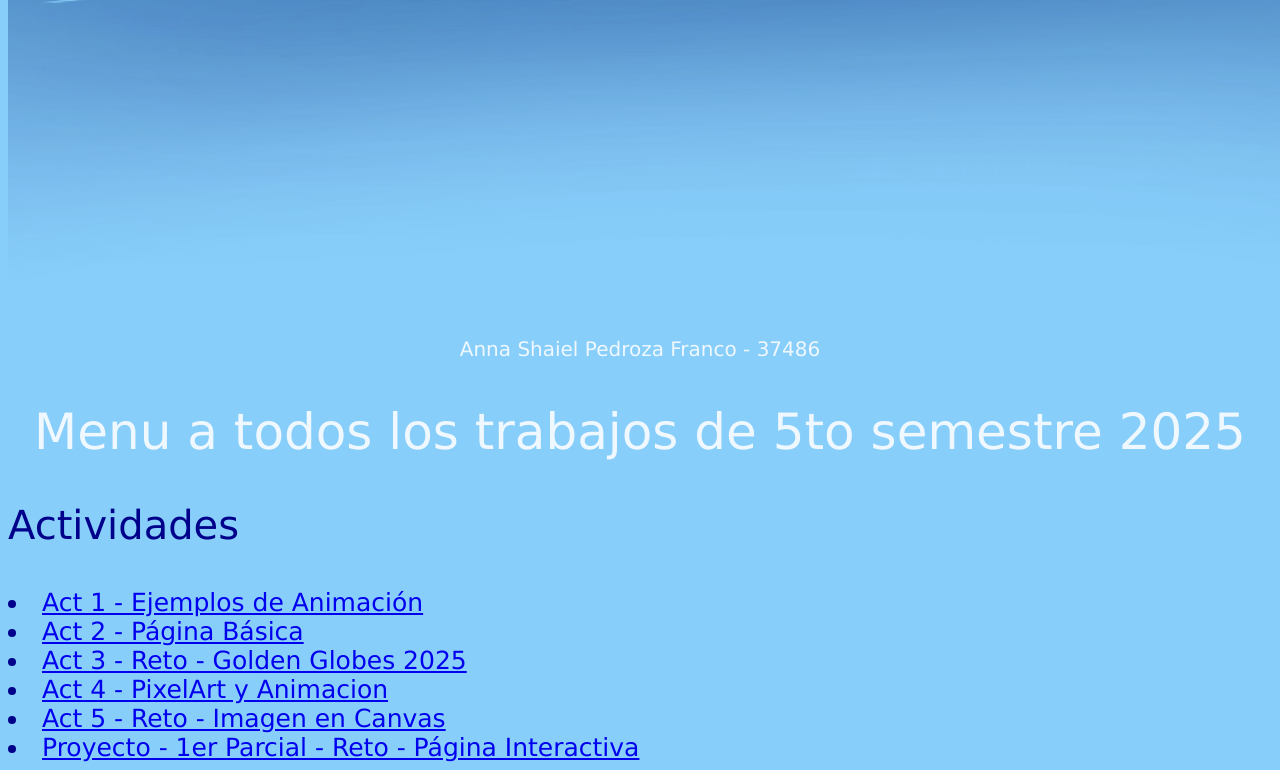
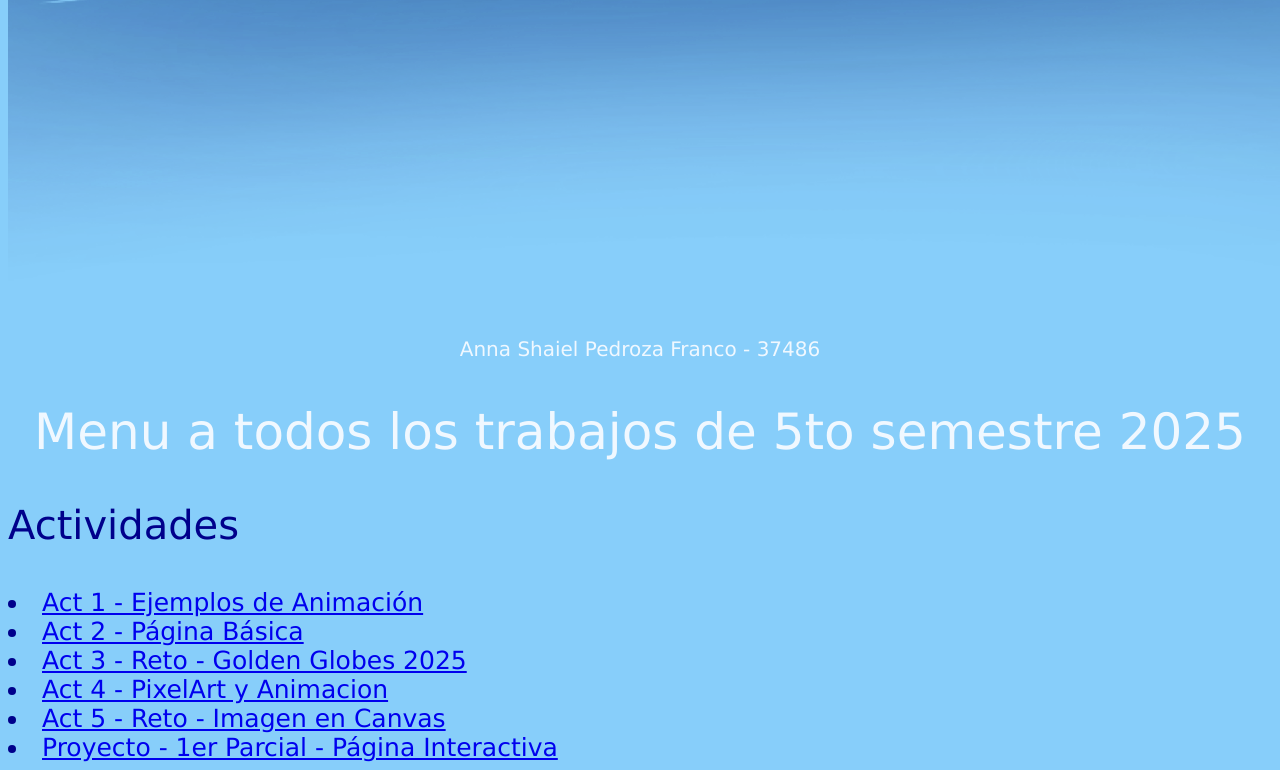
Before and after one commit to spedroza03/AnimacionDinamica, a plain HTML site: page index.html in a window 1280 px wide. Shown: the part 695-1465 px from the top of the page. Drawn offline with Linux system fonts and the light colour scheme.

Commit message:
Update index.html

```diff
--- a/index.html
+++ b/index.html
@@ -67,7 +67,7 @@
         <li><a href="ANIDINA/Actividades/Act3/pagina02.html">Act 3 - Reto - Golden Globes 2025</a></li>
         <li><a href="ANIDINA/Actividades/Act4/pagina03.html">Act 4 - PixelArt y Animacion</a></li>
         <li><a href="ANIDINA/Actividades/Act5/pagina04.html">Act 5 - Reto - Imagen en Canvas</a></li>
-        <li><a href="ANIDINA/Actividades/Pro1/Proyecto1.html">Proyecto - 1er Parcial - Reto - Página Interactiva</a></li>
+        <li><a href="ANIDINA/Actividades/Pro1/Proyecto1.html">Proyecto - 1er Parcial - Página Interactiva</a></li>
     </u1>
 
 </body>
```
